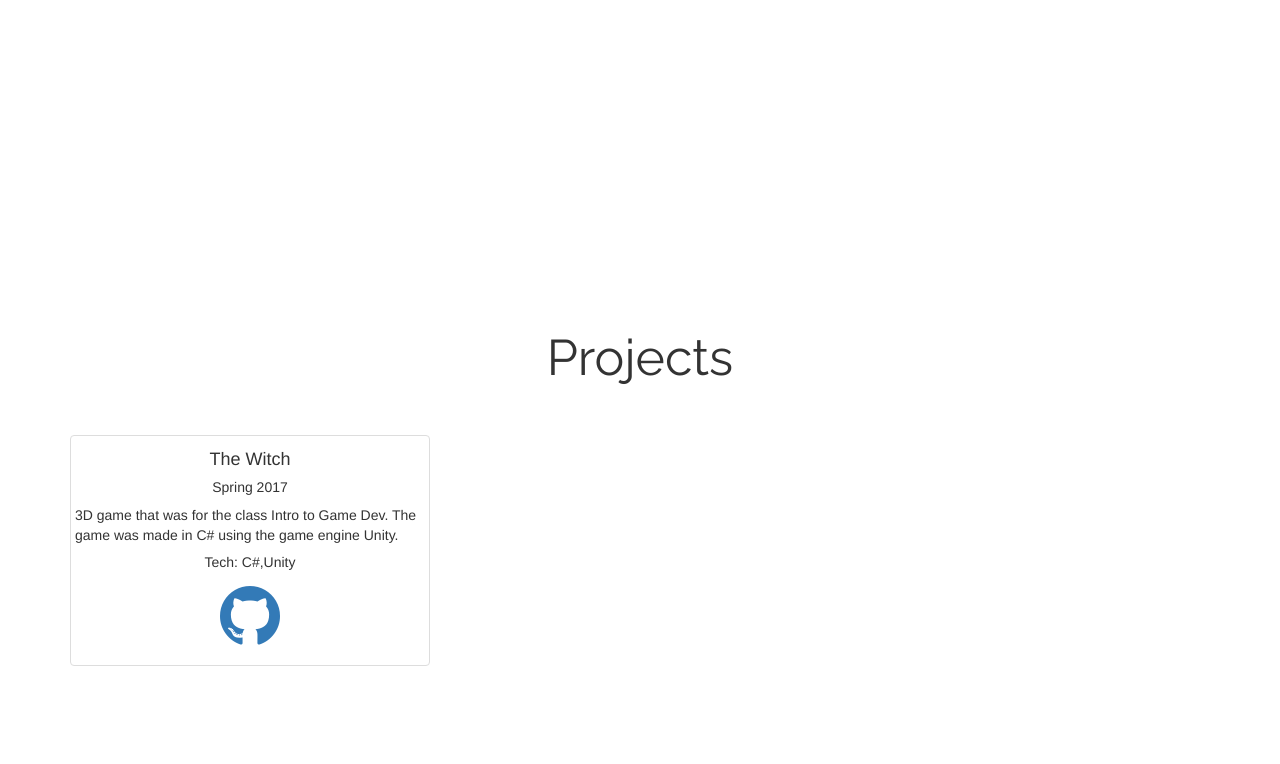
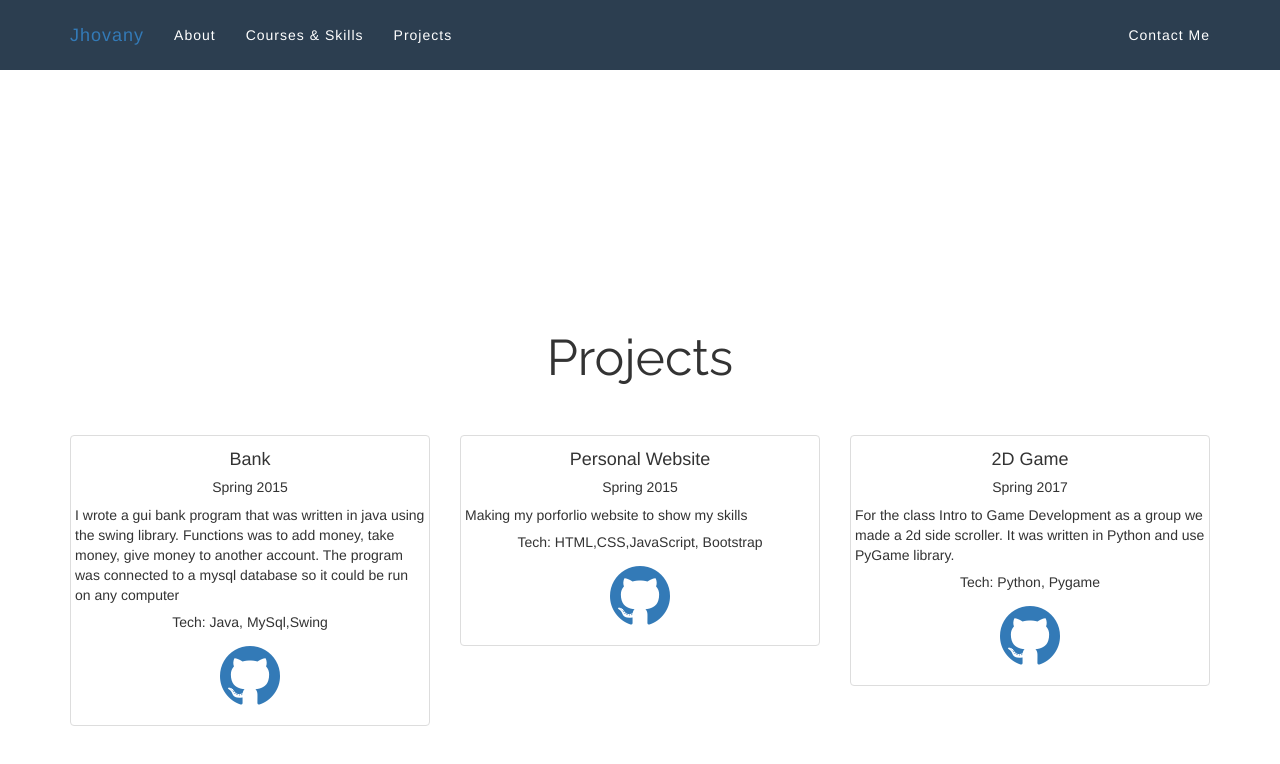
Before and after one commit to TheKing990/TheKing990.github.io, a plain HTML site: page projects.html in a window 1280 px wide. Drawn offline with nearby package versions, Linux system fonts and the light colour scheme.

Commit message:
8/28 update

```diff
--- a/projects.html
+++ b/projects.html
@@ -12,6 +12,42 @@
       <link href='https://fonts.googleapis.com/css?family=Roboto+Condensed|Playfair+Display' rel='stylesheet' type='text/css'>
   </head>
   <body>
+
+
+    <nav class="navbar navbar-fixed-top">
+   <div class="container">
+     <!-- Brand and toggle get grouped for better mobile display -->
+     <div class="navbar-header">
+       <button type="button" class="navbar-toggle collapsed" data-toggle="collapse" data-target="#bs-example-navbar-collapse-1" aria-expanded="false">
+         <span class="sr-only">Toggle navigation</span>
+         <span class="icon-bar"></span>
+         <span class="icon-bar"></span>
+         <span class="icon-bar"></span>
+       </button>
+       <a class="navbar-brand" href="#page-top">Jhovany</a>
+     </div>
+
+     <!-- Collect the nav links, forms, and other content for toggling -->
+     <div class="collapse navbar-collapse" id="bs-example-navbar-collapse-1">
+       <ul class="nav navbar-nav">
+         <li class="hidden">
+             <a href="index.html#page-top"></a>
+         </li>
+         <li><a href="index.html#about">About</a></li>
+
+         <li><a class="page-scroll" href="index.html#course">Courses & Skills</a></li>
+         <li><a class="page-scroll" href="index.html#projects">Projects</a></li>
+         </li>
+       </ul>
+        <!-- right side of navbar !!!!!!!!!! -->
+       <ul class="nav navbar-nav navbar-right">
+         <li><a class="page-scroll"href="index.html#contact">Contact Me</a></li>
+
+       </ul>
+     </div><!-- /.navbar-collapse -->
+   </div><!-- /.container-fluid -->
+ </nav>
+
   <section id="projects">
       <div class="projects1 container">
     <h2 class="text-center">Projects</h2>
@@ -19,17 +55,47 @@
 
       <div class="col-lg-4 col-sm-6">
         <div class="thumbnail">
-            <h4 class="text-center">The Witch</h4>
-              <h5 class="text-center"> Spring 2017</h5>
+          <h4 class="text-center">Bank</h4>
+            <h5 class="text-center"> Spring 2015</h5>
           <!--<img src="https://media.licdn.com/mpr/mpr/p/3/005/08c/1cc/0f286f6.jpg" alt="" />-->
-            <p class="text-left">3D game that was for the class Intro to Game Dev. The game was made in C# using the game engine Unity. </p>
-              <h5 class="text-center"> Tech: C#,Unity</h5>
-            <p class="text-center"><a href="https://github.com/TheKing990/gamedev3d"><i class="fa fa-github fa-5x" aria-hidden="true"></i> </a></p>
+          <p class="text-left">I wrote a gui bank program that was written in java using the swing library. Functions was to add money, take money, give money to another account. The program was connected to a mysql database so it could be run on any computer</p>
+            <h5 class="text-center"> Tech: Java, MySql,Swing</h5>
+            <p class="text-center"><a href="https://github.com/TheKing990/project"><i class="fa fa-github fa-5x" aria-hidden="true"></i> </a></p>
         </div>
       </div>
 
+      <div class="col-lg-4 col-sm-6">
+        <div class="thumbnail">
+
+            <h4 class="text-center">Personal Website</h4>
+            <h5 class="text-center"> Spring 2015</h5>
+          <!--<img src="https://i.ytimg.com/vi/paP6115QNI8/maxresdefault.jpg" alt="" />-->
+          <p>Making my porforlio website to show my skills</p>
+            <h5 class="text-center"> Tech: HTML,CSS,JavaScript, Bootstrap</h5>
+
+           <p class="text-center"><a  href="https://github.com/TheKing990/"><i class="fa fa-github fa-5x" aria-hidden="true"></i> </a></p>
+
       </div>
           </div>
+          <div class="col-lg-4 col-sm-6">
+            <div class="thumbnail">
+
+                <h4 class="text-center"> 2D Game</h4>
+                <h5 class="text-center"> Spring 2017</h5>
+              <!--<img src="https://i.ytimg.com/vi/paP6115QNI8/maxresdefault.jpg" alt="" />-->
+              <p class="text-left">For the class Intro to Game Development as a group we made a 2d side scroller. It was written in
+                  Python and use PyGame library.</p>
+                <h5 class="text-center"> Tech: Python, Pygame</h5>
+               <p class="text-center"><a  href="https://github.com/TheKing990/gamedev/"><i class="fa fa-github fa-5x" aria-hidden="true"></i> </a></p>
+
+          </div>
+
+
+        </div>
+        </div>
+        </div>
+
+
   </section>
 
   </body>
```
Also changed, not shown: index.html (+27 -32 lines), 3 other files. Lines whose indentation alone changed are shown as unchanged.
